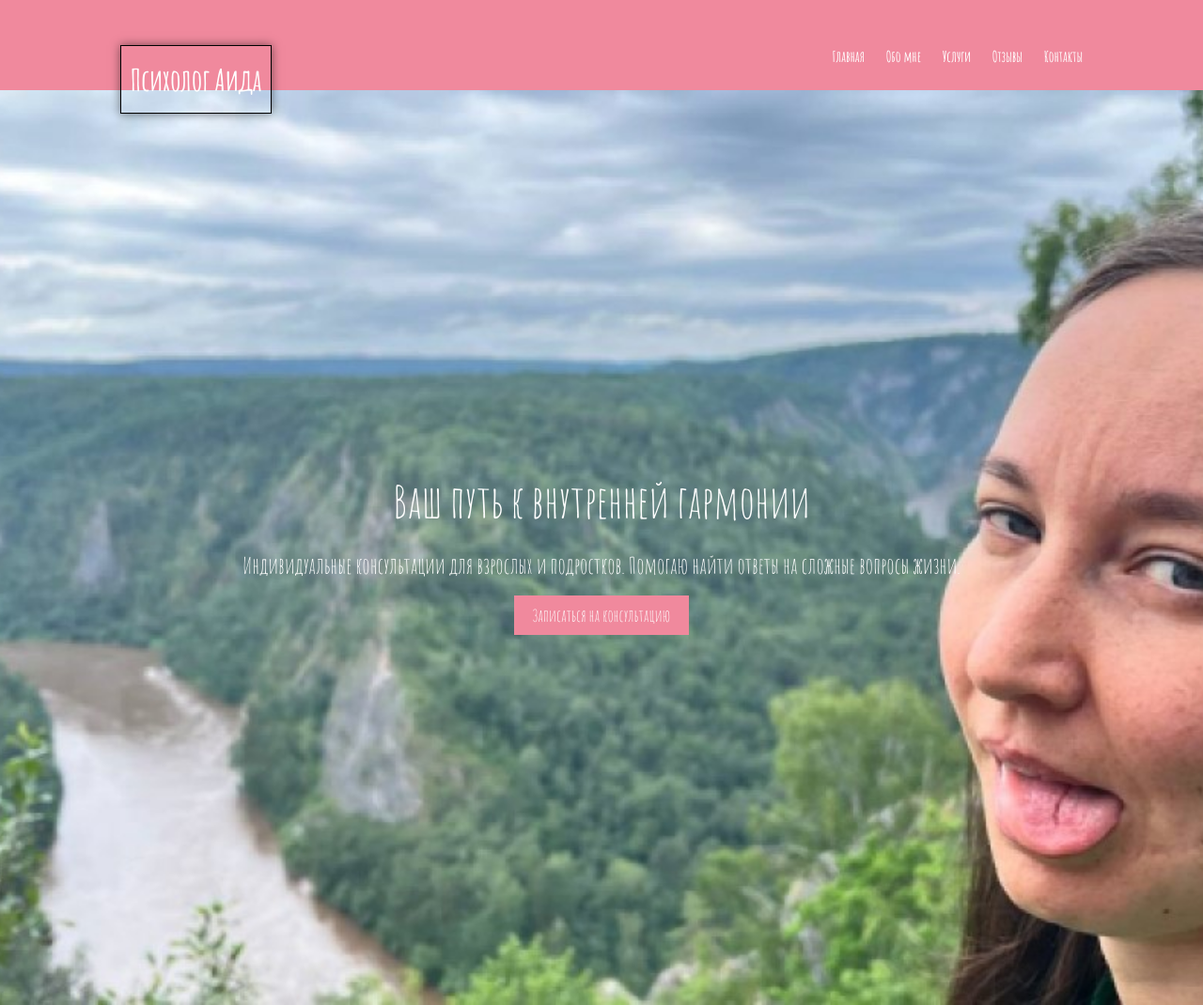
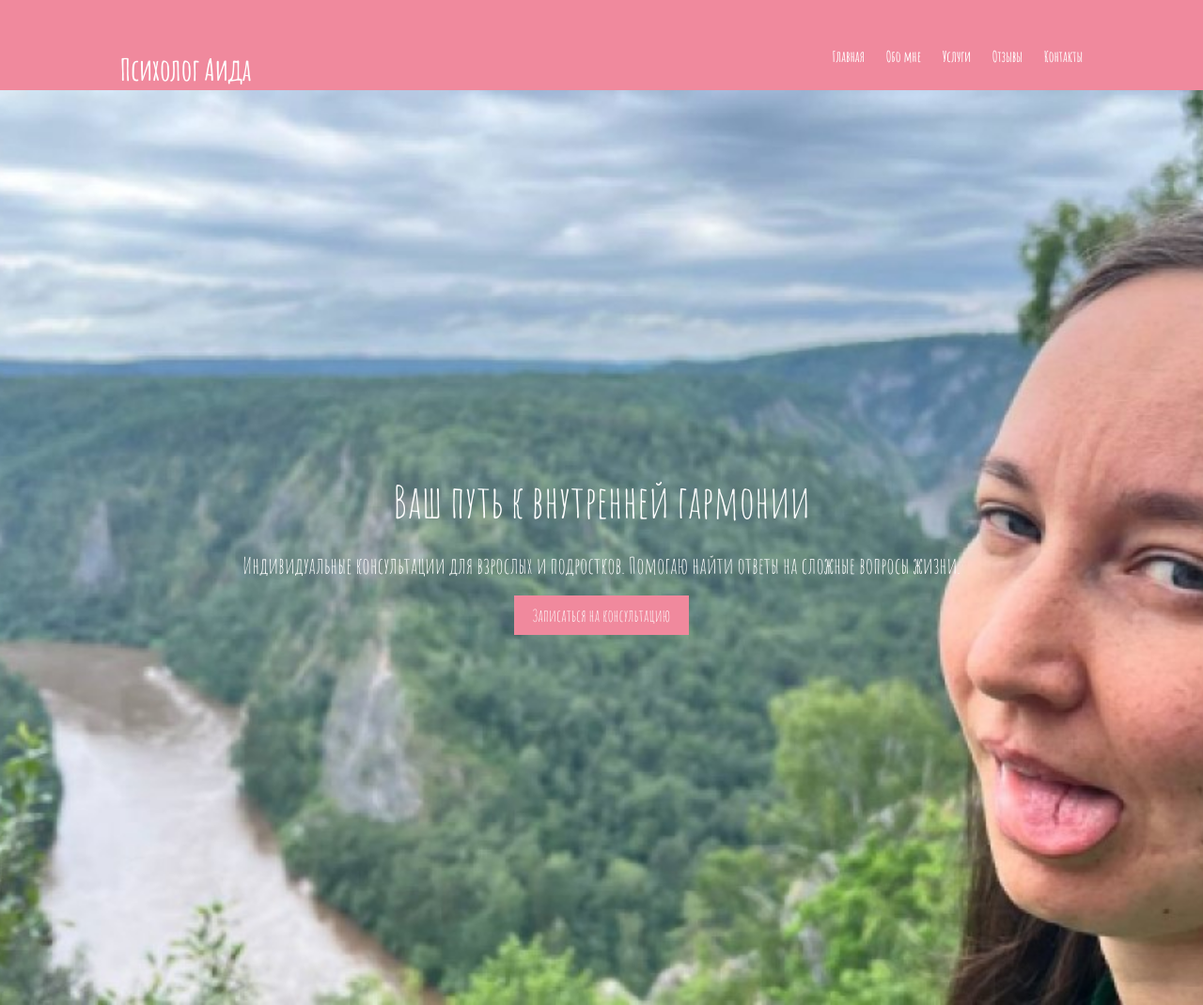
Before and after one commit to Aidarinho07/aida-psychologist-website, a plain HTML site: page index.html in a window 1280 px wide. Shown: the top 1070 px of the page at 94% size. Drawn offline with Linux system fonts and the light colour scheme.

Commit message:
index.html

```diff
--- a/index.html
+++ b/index.html
@@ -5,14 +5,6 @@
     <meta name="viewport" content="width=device-width, initial-scale=1.0">
     <meta name="description" content="Психолог Аида - индивидуальные консультации, помощь при тревожности и депрессии. Запишись на консультацию.">
     <title>Психолог Аида</title>
-    <style>
-        h1 {
-            display: inline-block;
-            padding: 10px;
-            border: 1px solid #000; /* Обычная граница */
-            box-shadow: 0 0 10px rgba(0, 0, 0, 0.5); /* Размытие */
-        }
-    </style>
     <link rel="stylesheet" href="Style.css">
     <link rel="preconnect" href="https://fonts.googleapis.com">
     <link rel="preconnect" href="https://fonts.gstatic.com" crossorigin>
```
